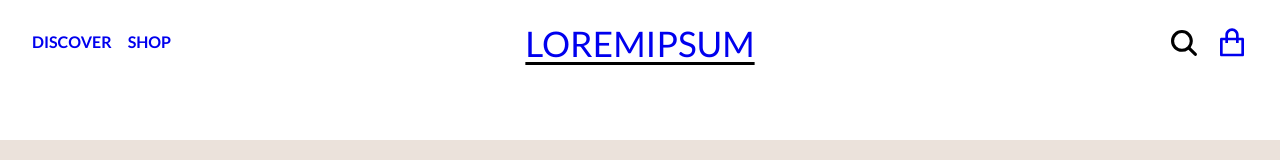
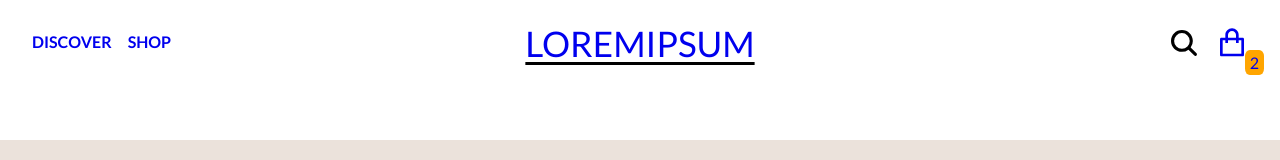
Before and after one commit to dylewskii/shopping-cart, a React (Vite) app: page / in a window 1280 px wide. Shown: the top 160 px of the page. Built offline with nearby package versions, Linux system fonts and the light colour scheme.

Commit message:
add cartCount icon

```diff
--- a/src/components/header/Header.jsx
+++ b/src/components/header/Header.jsx
@@ -24,11 +24,10 @@ function Header() {
           </Link>
         </h1>
       </div>
-      <div className={styles.basketBox}>
-        <Link to="/cart">
-          <RiShoppingBagLine
-            className={`${styles.basketIcon} ${styles.icon}`}
-          />
+      <div className={styles.cartBox}>
+        <Link to="/cart" className={styles.cartLink}>
+          <RiShoppingBagLine className={`${styles.cartIcon} ${styles.icon}`} />
+          <span className={styles.cartCount}>2</span>
         </Link>
       </div>
       <FilterableSection
--- a/src/components/header/Header.module.css
+++ b/src/components/header/Header.module.css
@@ -24,14 +24,28 @@ header {
   align-items: center;
 }
 
-.basketBox {
+.cartBox {
   display: flex;
   justify-content: flex-end;
   align-items: center;
 }
 
+.cartLink {
+  display: flex;
+  position: relative;
+}
+
+.cartCount {
+  position: absolute;
+  bottom: -50%;
+  right: -50%;
+  background-color: orange;
+  border-radius: 25%;
+  padding: 3px 5px;
+}
+
 .icon {
-  font-size: clamp(1.4rem, 0.6rem + 2vw, 2rem);
+  font-size: clamp(1.6rem, 0.6rem + 2vw, 2rem);
   cursor: pointer;
 }
 
@@ -89,7 +103,7 @@ header {
 
 @media (min-width: 800px) {
   .searchBox,
-  .basketBox {
+  .cartBox {
     grid-column: 3;
     grid-row: 1;
     display: flex;
```
